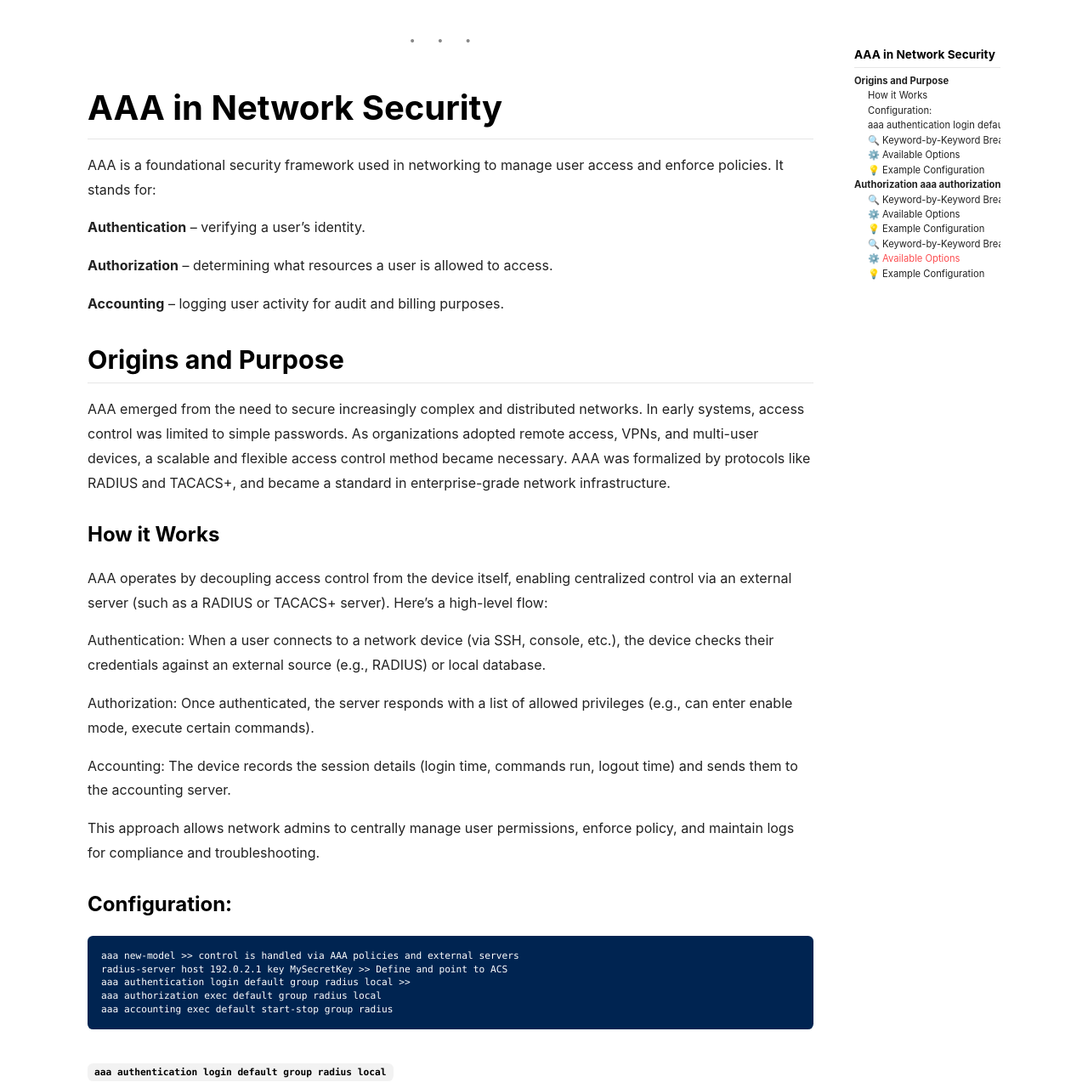
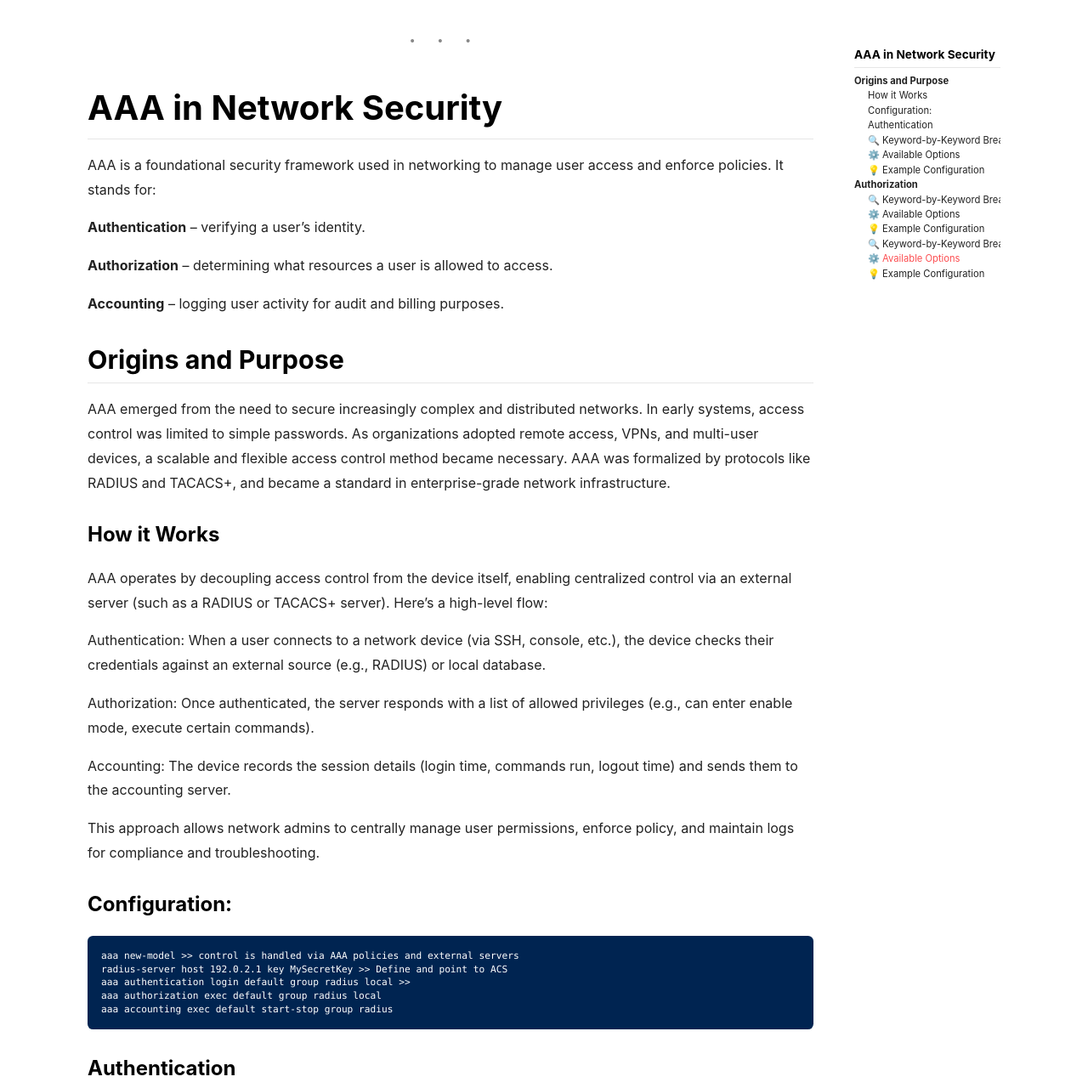
Before and after one commit to amarinjs/sitio, a Jekyll site: the page built from _posts/2025-04-20-aaa-cheat-sheet.md, in a window 1280 px wide and 1400 px high, scrolled down 460 px, cut to the strip 120-1400 px from the top of the window. Shown: the whole strip at 85% size. Built offline with Jekyll 4.4.1, drawn with Linux system fonts in a browser that asks for light colours; nearby versions of some CDN libraries; comment, search, counter and statistics services are not loaded.

Commit message:
Update 2025-04-20-aaa-cheat-sheet.md

```diff
--- a/_posts/2025-04-20-aaa-cheat-sheet.md
+++ b/_posts/2025-04-20-aaa-cheat-sheet.md
@@ -60,7 +60,9 @@
 	aaa accounting exec default start-stop group radius
 
 
-### `aaa authentication login default group radius local`
+### Authentication
+
+`aaa authentication login default group radius local`
 
 This command defines how users are authenticated when logging in (e.g., via console or VTY) using the `default` method list. It attempts to authenticate via RADIUS first, and if that fails, falls back to the local user database.
 
@@ -116,7 +118,9 @@
 	line vty 0 4
 	 login authentication default
 
-## Authorization `aaa authorization exec default group radius local`
+## Authorization
+
+ `aaa authorization exec default group radius local`
 
 This command controls what happens **after a user successfully logs in**. Specifically, it determines **whether the user is allowed to enter EXEC mode** (e.g., shell or CLI access), and where those permissions are verified.
 
```
Also changed, not shown: other parts of _posts/2025-04-20-aaa-cheat-sheet.md (+3 -1 lines).
